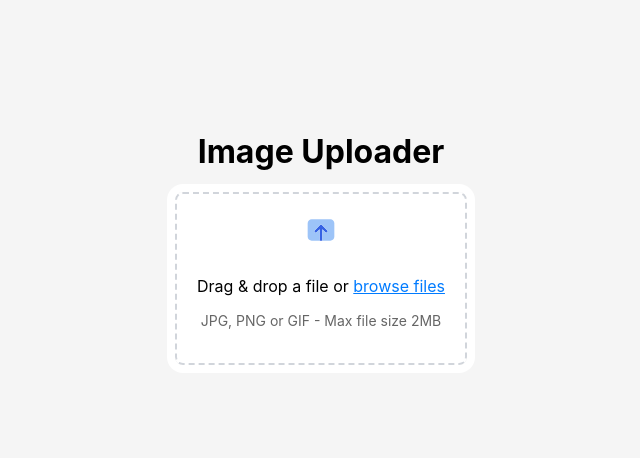
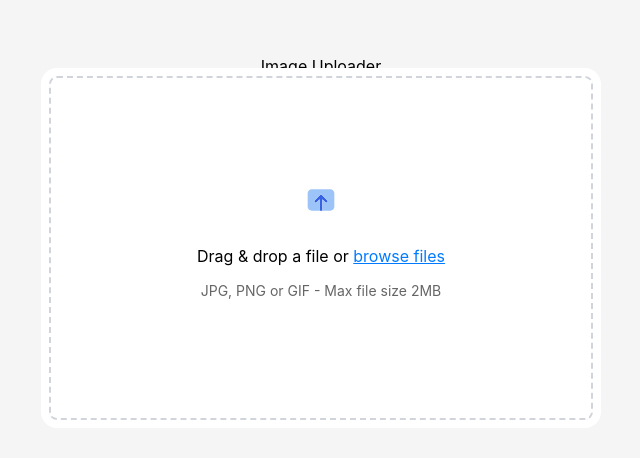
Before and after one commit to Rukbatll/simple-image-upload-app, a React (Create React App) app in the folder client/: page / in a window 1280 px wide. Shown: the part 162-620 px from the top of the page, without its empty margins (319-959 px from the left). Built offline with nearby package versions, Linux system fonts and the light colour scheme.

Commit message:
fixed drag-amd-drop zone size

```diff
--- a/client/src/App.js
+++ b/client/src/App.js
@@ -100,7 +100,8 @@ function App() {
         backgroundColor: "#F5F5F5",
       }}
     >
-      <h1>Image Uploader</h1>
+
+      <header>Image Uploader</header>
       <label htmlFor="fileInput">
         <div
           onDragOver={handleDragOver}
@@ -114,6 +115,9 @@ function App() {
             padding: '20px',
             backgroundColor: '#FFFFFF',
             cursor: "pointer",
+            height: "300px",
+            width: "500px",
+            alignContent: "center",
           }}
         >
           <div style={{ textAlign: "center" }}>
```
